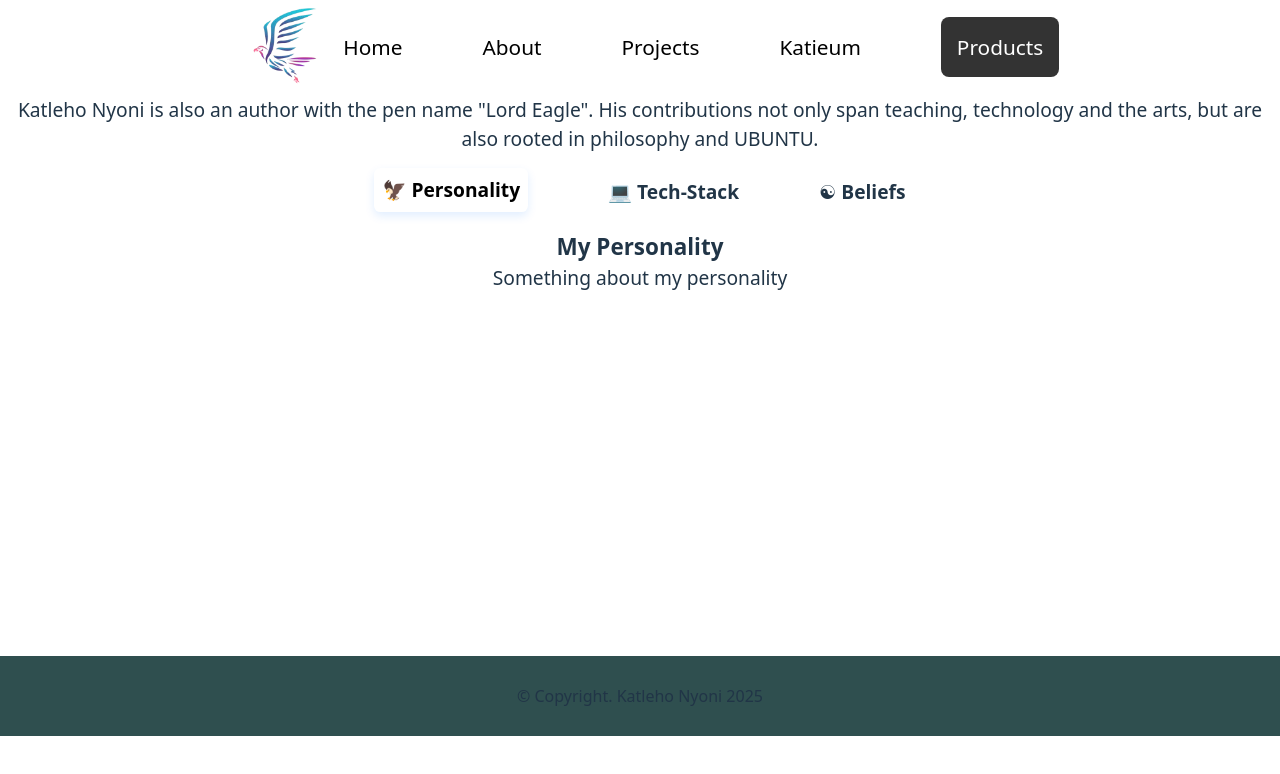
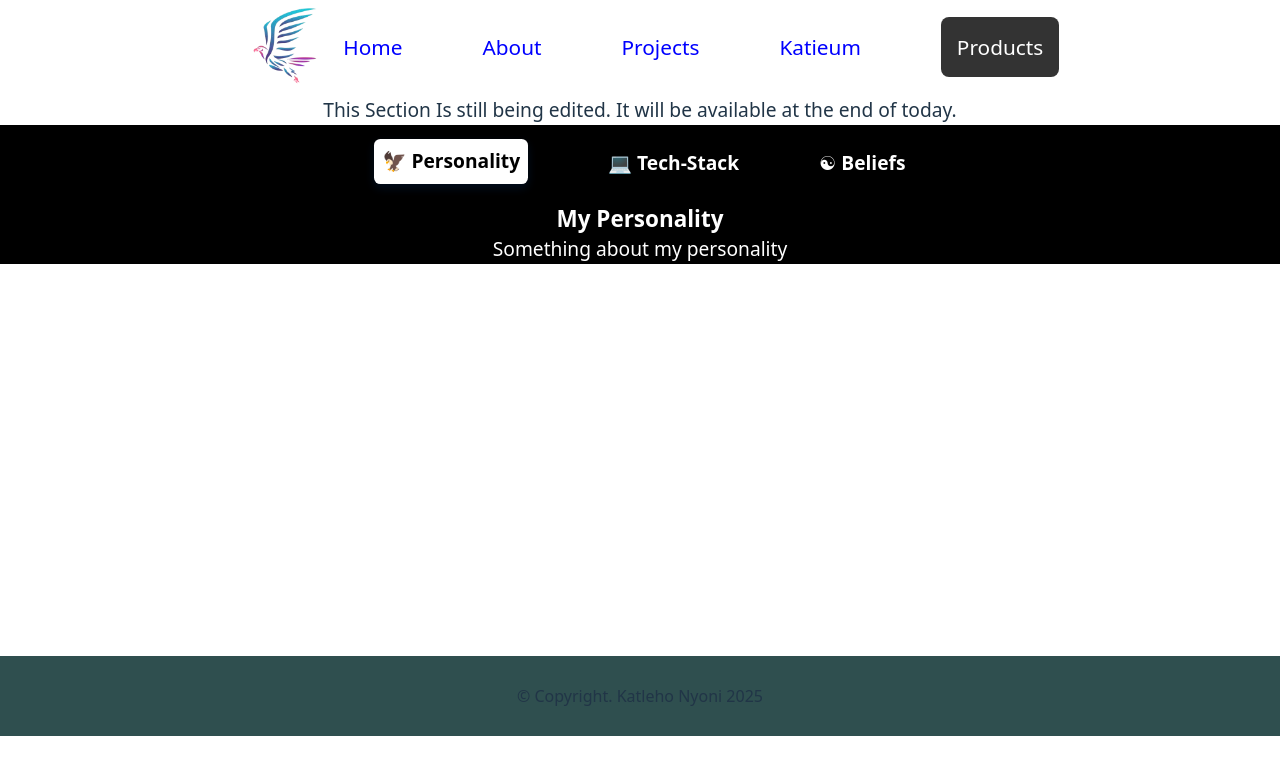
Before and after one commit to Katleho-Nyoni/React-Web, a React (Vite) app in the folder development/: page /about in a window 1280 px wide. Shown: the top 774 px of the page. Built offline with nearby package versions, Linux system fonts and the light colour scheme.

Commit message:
2nd Build

```diff
--- a/development/index.html
+++ b/development/index.html
@@ -2,7 +2,7 @@
 <html lang="en">
   <head>
     <meta charset="UTF-8" />
-    <link rel="icon" href="%PUBLIC_URL%/favicon.ico" />
+    <link rel="icon" href="favicon.ico" />
     <meta name="viewport" content="width=device-width, initial-scale=1.0" />
     <title>Katleho Nyoni</title>
   </head>
--- a/development/src/aboutPage.jsx
+++ b/development/src/aboutPage.jsx
@@ -12,7 +12,7 @@ function AboutTab(){
 
     return(
         <>
-        <div className='col-6 tab p-5'>
+        <div className='about'>
             <ul className='tab-list'>
                 <li className={toggle===1 ? 'tab active' : 'tab'} onClick={()=>updateToggle(1)}>{x} <b>Personality</b></li>
                 <li className={toggle===2 ? 'tab active' : 'tab'} onClick={()=>updateToggle(2)}>{y} <b>Tech-Stack</b></li>
@@ -26,20 +26,13 @@ function AboutTab(){
             <div className={toggle===2?'show-content':'content'}>
                 <h3>Tech-Stack</h3>
                 <p>Something about my tech-stack</p>
-                            {/* <ul>
+                            <ul>
                                 <li>C/C++</li>
-                                <li>CSS</li>
-                                <li>HTML</li>
-                                <li>JavaScript</li>
-                                <li>LangGraph</li>
                                 <li>LaTeX</li>
                                 <li>MATLAB</li>
-                                <li>NextJS</li>
-                                <li>NodeJS/ExpressJS</li>
                                 <li>R/RStudio</li>
                                 <li>ReactJS</li>
-                                <li>SQL/PostgresSQL</li>
-                            </ul> */}
+                            </ul>
             </div>
             <div className={toggle===3?'show-content':'content'}>
                 <h3>My Beliefs</h3>
@@ -57,9 +50,7 @@ export default function AboutPage(){
             <title>About Lord Eagle</title>
         </Helmet>
             <div className='about-section'>
-                <p>Katleho Nyoni is also an author with the pen name "Lord Eagle".
-                His contributions not only span teaching, technology and the arts,
-                but are also rooted in philosophy and UBUNTU.</p>
+                <p>This Section Is still being edited. It will be available at the end of today.</p>
                 <AboutTab />
             </div>
             {/* <FooterSection /> */}
--- a/development/src/homePage.jsx
+++ b/development/src/homePage.jsx
@@ -18,8 +18,11 @@ function LandingDisplay(){
                     though oftentimes better than a master of one.</blockquote>
             </div>
         </div>
-        <div>
+        <div className='section-intro'>
             <h1>Currently Learning</h1>
+            <h3>This Website was built with dark mode in mind. If you can see this,
+            <br />
+             it means your device is in light/default mode, and you might not get the best of this website. Enjoy!</h3>
         </div>
         <div className='Highlights'>
             {/* <p>I'm constantly learning, harnessing ideas & integrating different fields to implement my ideas. Below are the things I'm currently learning:</p> */}
--- a/development/src/index.css
+++ b/development/src/index.css
@@ -38,6 +38,7 @@ a {
 }
 a:hover {
   color: magenta;
+  cursor: pointer;
 }
 
 ul {
@@ -58,7 +59,7 @@ nav li {
   display: block;
 }
 nav a{
-  color: black;
+  color: blue;
   font-size: 1.3rem;
 }
 
@@ -71,14 +72,11 @@ nav{
   width: 100%;
   display: flex;
   flex-direction: row;
-  /* justify-content: flex-start; */
-  /* align-items: space-around; */
-  /* padding: 1rem; */
-    /* background-color: crimson; */
-    /* position:fixed; */
-    justify-content:center;
-    align-items: center;
-    height: 12vh;
+  z-index: 10;
+  justify-content:center;
+  align-items: center;
+  height: 12vh;
+  position:relative;
 }
 
 nav img{
@@ -120,6 +118,15 @@ video {
   display: flex;
   justify-content: center;
   align-items: center;
+}
+
+.section-intro h3 {
+  color: black;
+}
+
+.about, .tab-section, .product-content {
+  background-color: black;
+  color: white;
 }
 
 .current-project span {
--- a/development/src/navbar.jsx
+++ b/development/src/navbar.jsx
@@ -14,13 +14,8 @@ export default function NavBar(){
 
                 <ul>
                     <li><Link to='/'> Home</Link></li>
-                    {/* <li><Link to='/'> <Icon icon={home}/> Home</Link></li> */}
                     <li><Link to='/about'>About</Link></li>
-                    {/* <li><Link to='/about'><Icon icon={about}/> About</Link></li> */}
-                    {/* <li><Link to='/contact'>Contact</Link></li> */}
-                    {/* <li><Link to='/contact'><Icon icon={contact}/> Contact</Link></li> */}
                     <li><Link to='/projects'>Projects</Link></li>
-                    {/* <li><Link to='/projects'><Icon icon={project}/> Projects</Link></li> */}
                     <li> <Link to='/katieum'> Katieum</Link> </li>
                     <li> <Link to='/products'className="product-btn">Products</Link> </li>
                 </ul>
```
Also changed, not shown: 4 other files (tests, documents, lock files or other folders).
